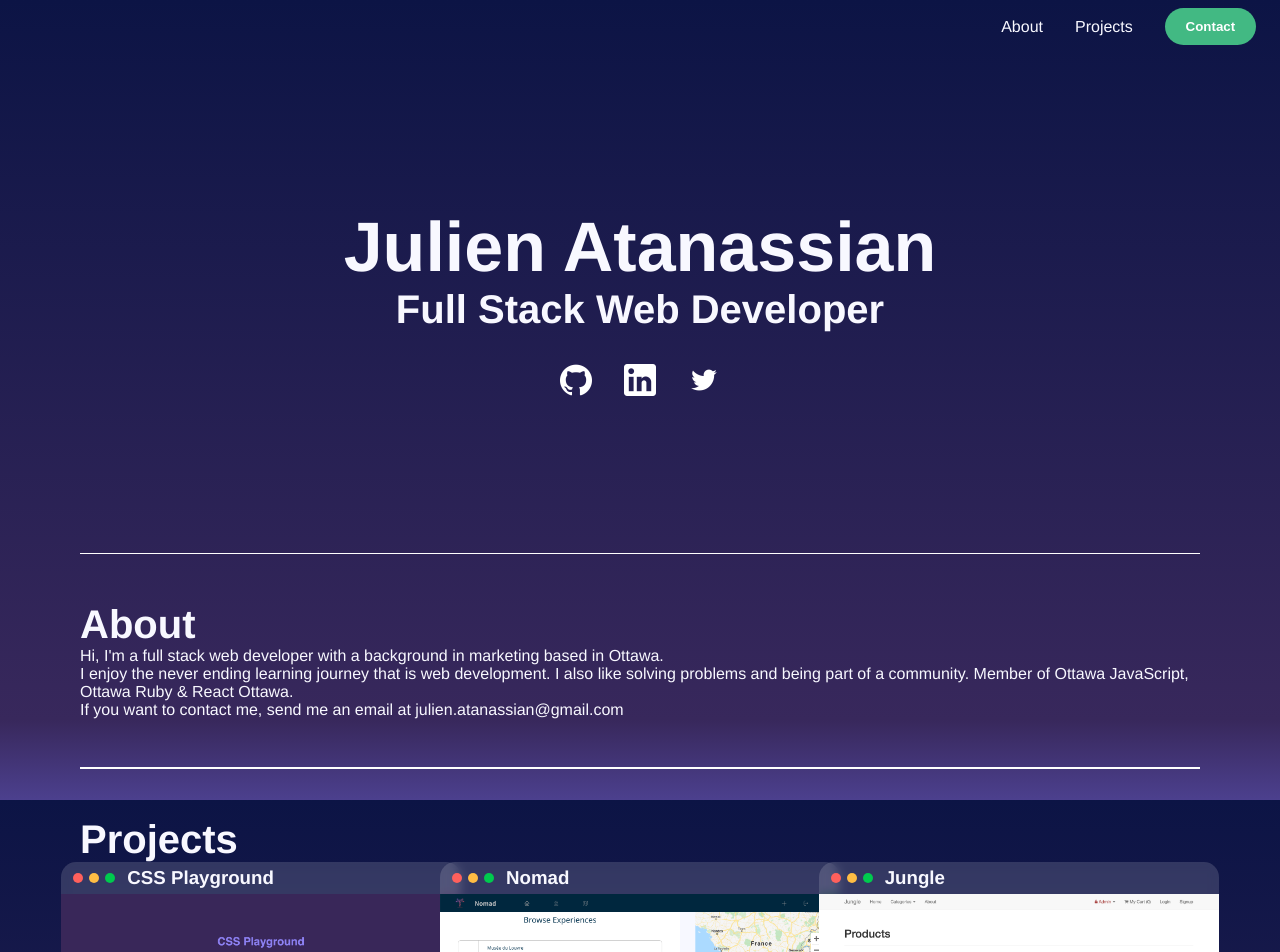
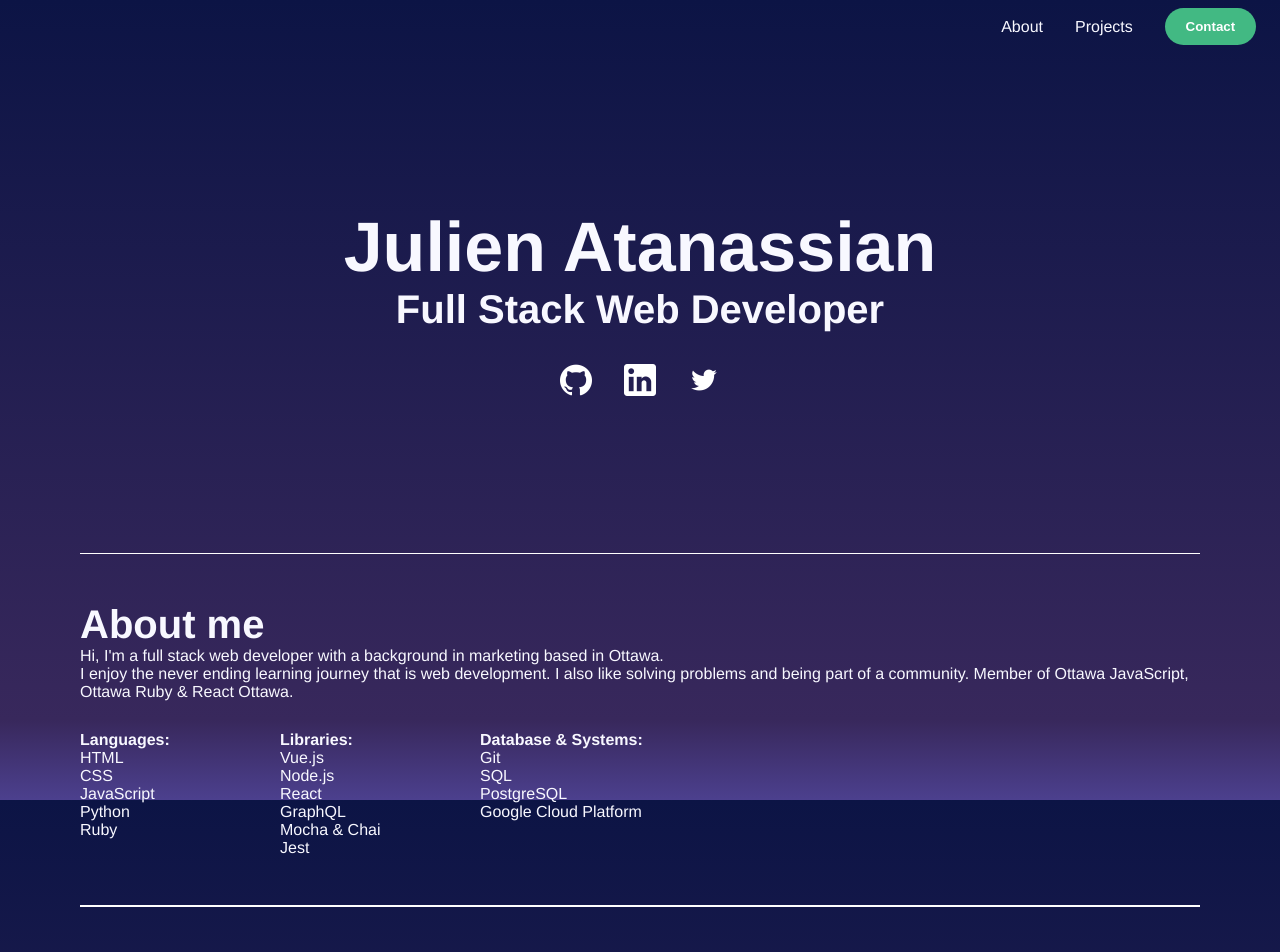
Before and after one commit to jatanassian/my_portfolio, a Vue app: page / in a window 1280 px wide. Shown: the top 952 px of the page. Built offline with nearby package versions, Linux system fonts and the light colour scheme.

Commit message:
add tech stack

```diff
--- a/src/components/About.vue
+++ b/src/components/About.vue
@@ -1,18 +1,38 @@
 <template>
   <section class="about">
-    <h2>About</h2>
+    <h2>About me</h2>
 
     <div>Hi, I'm a full stack web developer with a background in marketing based in Ottawa.</div>
 
     <div>I enjoy the never ending learning journey that is web development. I also like solving problems and being part of a community. Member of Ottawa JavaScript, Ottawa Ruby & React Ottawa.</div>
 
-    <div>If you want to contact me, send me an email at julien.atanassian@gmail.com</div>
+    <div class="tech">
+      <div class="tech-column">
+        <strong>Languages:</strong>
+        <span v-for="lang in languages" :key="lang">{{ lang }}</span>
+      </div>
+      <div class="tech-column">
+        <strong>Libraries:</strong>
+        <span v-for="lib in libraries" :key="lib">{{ lib }}</span>
+      </div>
+      <div class="tech-column">
+        <strong>Database & Systems:</strong>
+        <span v-for="syst in systems" :key="syst">{{ syst }}</span>
+      </div>
+    </div>
   </section>
 </template>
 
 <script>
 export default {
   name: 'About',
+  data() {
+    return {
+      languages: ['HTML', 'CSS', 'JavaScript', 'Python', 'Ruby'],
+      libraries: ['Vue.js', 'Node.js', 'React', 'GraphQL', 'Mocha & Chai', 'Jest'],
+      systems: ['Git', 'SQL', 'PostgreSQL', 'Google Cloud Platform'],
+    }
+  }
 }
 </script>
 
@@ -27,4 +47,17 @@ export default {
 h2 {
   font-size: 40px;
 }
+
+.tech {
+  /* display: flex; */
+  margin-top: 30px;
+  display: grid;
+  grid-template-columns: 200px 200px 200px;
+  grid-template-rows: auto;
+}
+
+.tech-column {
+  display: flex;
+  flex-direction: column;
+}
 </style>
```
